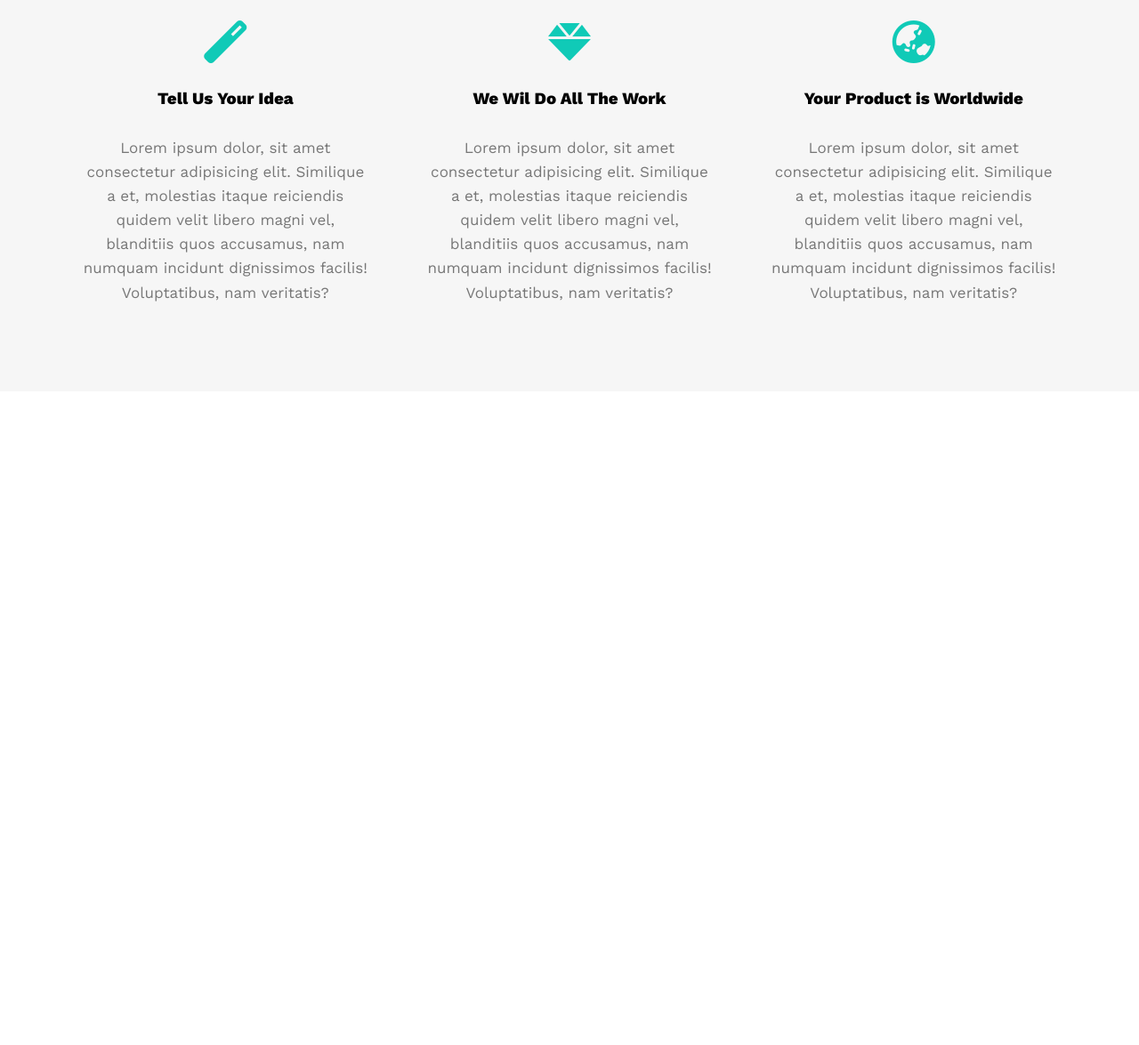
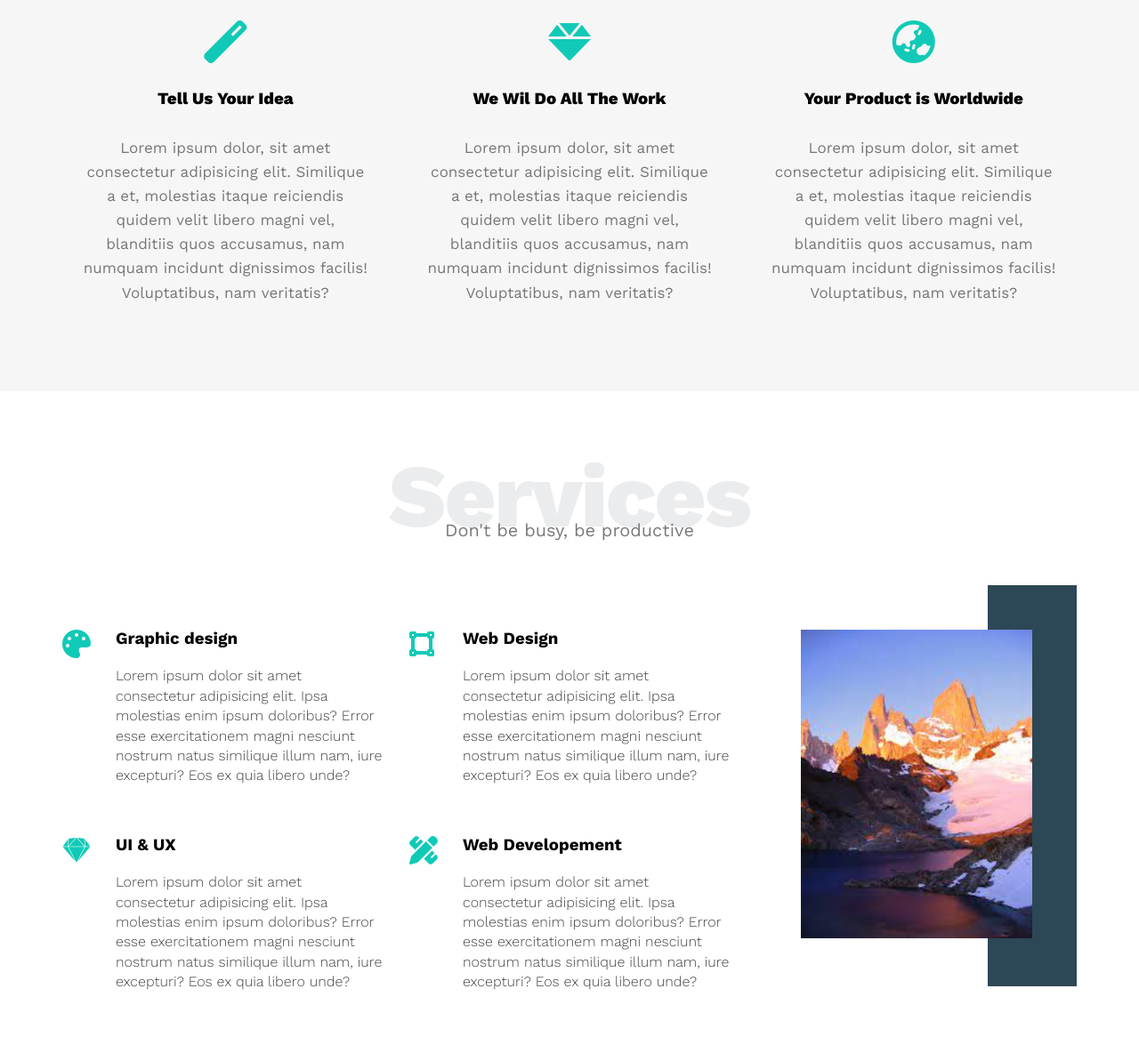
Before and after one commit to hamza-gnoumi/Template-Leon, a plain HTML site: page index.html in a window 1280 px wide. Shown: the part 857-2032 px from the top of the page at 89% size. Before the commit the page ends 1297 px from the top, so only its background shows below. Drawn offline with nearby package versions, Linux system fonts and the light colour scheme.

Commit message:
Services Section

```diff
--- a/css/leon.css
+++ b/css/leon.css
@@ -1,6 +1,7 @@
 /* start variables */
 :root {
     --main-color: #10cab7;
+    --secondary-color: #2c4755
 }
 
 /* End varibles */
@@ -31,6 +32,7 @@ body {
         width: 750px;
     }
 
+
 }
 
 /* Medium */
@@ -50,6 +52,43 @@ body {
 }
 
 /* End Global Rules*/
+
+/* Start Component */
+
+.special-heading {
+    color: #ebeced;
+    font-size: 100px;
+    text-align: center;
+    font-weight: 800;
+    letter-spacing: -2px;
+    margin: 0;
+
+}
+
+
+.special-heading+p {
+    margin: -30px 0 0;
+    font-size: 20px;
+    text-align: center;
+    color: #797979;
+}
+
+@media (max-width:768px) {
+
+
+    .special-heading {
+        font-size: 60px;
+    }
+
+    .special-heading+p {
+        margin: -20px;
+
+
+    }
+}
+
+
+/* End Component */
 
 /* Start Header */
 .header {
@@ -236,3 +275,77 @@ body {
 
 
 /* End Features  */
+/* Start Services */
+.services {
+    padding-top: 60px;
+    padding-bottom: 60px;
+}
+
+.services .services-content {
+    display: grid;
+    grid-template-columns: repeat(auto-fill, minmax(300px, 1fr));
+    grid-gap: 30px;
+    margin-top: 100px;
+}
+
+.services .services-content .serv {
+    display: flex;
+    margin-bottom: 40px;
+
+}
+
+@media (max-width:768px) {
+    .services .services-content .serv {
+        flex-direction: column;
+        text-align: center;
+    }
+}
+
+.services .services-content .serv i {
+    color: var(--main-color);
+    flex-basis: 60px;
+}
+
+.services .services-content .serv .text {
+    flex: 1;
+}
+
+.services .services-content .serv .text h3 {
+    margin: 0 0 20px;
+}
+
+.services .services-content .serv .text p {
+    color: #444;
+    font-weight: 300;
+    line-height: 1.4;
+}
+
+.services .services-content .image {
+    text-align: center;
+    position: relative;
+}
+
+.services .services-content .image img {
+    width: 260px;
+}
+
+.services .services-content .image::before {
+    content: '';
+    background-color: var(--secondary-color);
+    width: 100px;
+    height: calc(100% + 100px);
+    top: -50px;
+    position: absolute;
+    right: 0;
+    z-index: -1;
+
+
+}
+
+@media (max-width: 1199px) {
+    .image-column {
+        display: none;
+    }
+}
+
+/* End Services */
--- a/index.html
+++ b/index.html
@@ -78,6 +78,65 @@
         </div>
     </div>
     <!-- End Features -->
+    <!--Start Services-->
+    <div class="services">
+        <div class="container">
+            <h2 class="special-heading">Services</h2>
+            <p>Don't be busy, be productive</p>
+            <div class="services-content">
+                <div class="col">
+                    <!--Start Service-->
+                    <div class="serv">
+                        <i class="fas fa-palette fa-2x"></i>
+                        <div class="text">
+                            <h3>Graphic design</h3>
+                            <p>Lorem ipsum dolor sit amet consectetur adipisicing elit. Ipsa molestias enim ipsum
+                                doloribus? Error esse exercitationem magni nesciunt nostrum natus similique illum nam,
+                                iure excepturi? Eos ex quia libero unde?</p>
+                        </div>
+                    </div>
+                    <div class="serv">
+                        <i class="fab fa-sketch fa-2x"></i>
+                        <div class="text">
+                            <h3>UI & UX</h3>
+                            <p>Lorem ipsum dolor sit amet consectetur adipisicing elit. Ipsa molestias enim ipsum
+                                doloribus? Error esse exercitationem magni nesciunt nostrum natus similique illum nam,
+                                iure excepturi? Eos ex quia libero unde?</p>
+                        </div>
+                    </div>
+                    <!--End Service-->
+                </div>
+                <div class="col">
+                    <!--Start Service-->
+                    <div class="serv">
+                        <i class="fas fa-vector-square fa-2x"></i>
+                        <div class="text">
+                            <h3>Web Design</h3>
+                            <p>Lorem ipsum dolor sit amet consectetur adipisicing elit. Ipsa molestias enim ipsum
+                                doloribus? Error esse exercitationem magni nesciunt nostrum natus similique illum nam,
+                                iure excepturi? Eos ex quia libero unde?</p>
+                        </div>
+                    </div>
+                    <div class="serv">
+                        <i class="fas fa-pencil-ruler fa-2x"></i>
+                        <div class="text">
+                            <h3>Web Developement</h3>
+                            <p>Lorem ipsum dolor sit amet consectetur adipisicing elit. Ipsa molestias enim ipsum
+                                doloribus? Error esse exercitationem magni nesciunt nostrum natus similique illum nam,
+                                iure excepturi? Eos ex quia libero unde?</p>
+                        </div>
+                    </div>
+                    <!--End Service-->
+                </div>
+                <div class="col">
+                    <div class="image image-column ">
+                        <img src="img/mont2.jpg" alt="">
+                    </div>
+                </div>
+            </div>
+        </div>
+    </div>
+    <!--End Services-->
 
 </body>
 
```
Also changed, not shown: img/mont2.jpg (added).
